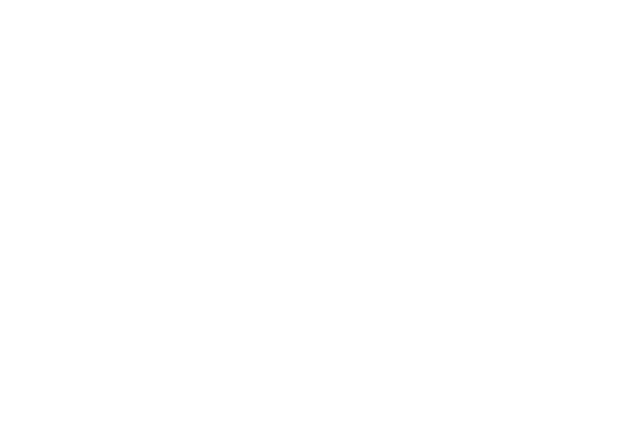
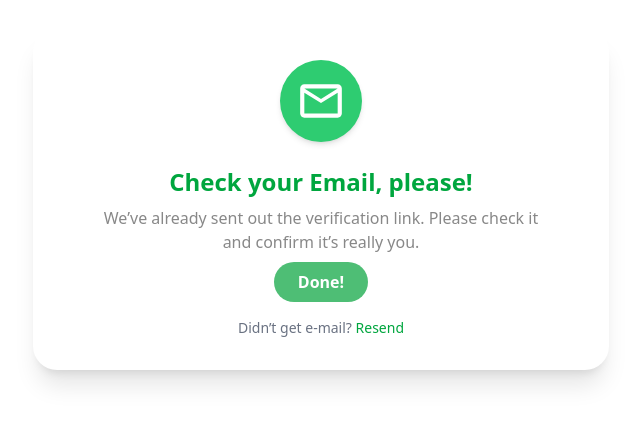
Before and after one commit to saimunhasanrifat14/ChatRoom, a React (Vite) app: page /EmailVerification in a window 1280 px wide. Before the commit this address had no page. Shown: the part 201-624 px from the top of the page, without its empty margins (319-959 px from the left). Built offline with nearby package versions, Linux system fonts and the light colour scheme.

Commit message:
add email verification page

```diff
--- a/src/App.jsx
+++ b/src/App.jsx
@@ -5,6 +5,7 @@
 import SignUp from './Components/SignUp';
 import LogIn from './Components/LogIn';
 import Dashboard from './Components/Dashboard';
+import EmailVerification from './Components/EmailVerification';
 
 const App = () => {
   return (
@@ -14,6 +15,7 @@
         <Route path="/signup" element={<SignUp/>}/>
         <Route path="/login" element={<LogIn/>}/>
         <Route path="/dashboard" element={<Dashboard/>}/>
+        <Route path="/EmailVerification" element={<EmailVerification/>}/>
       </Routes>
     </Router>
   )
--- /dev/null
+++ b/src/Components/EmailVerification.jsx
@@ -0,0 +1,73 @@
+import React, { useState } from "react";
+import { Link, useNavigate } from "react-router-dom";
+import { getAuth, sendEmailVerification } from "firebase/auth";
+import { MdOutlineMailOutline } from "react-icons/md";
+
+const EmailVerification = () => {
+  const [loading, setLoading] = useState(false);
+  const [errorMsg, setErrorMsg] = useState("");
+  const auth = getAuth();
+  const navigate = useNavigate();
+
+  const handleCheckVerification = async () => {
+    setLoading(true);
+    setErrorMsg("");
+    try {
+      await auth.currentUser.reload();
+      if (auth.currentUser.emailVerified) {
+        navigate("/dashboard");
+      } else {
+        setErrorMsg("Your email is not verified yet!");
+      }
+    } catch (error) {
+      setErrorMsg("Your email is not verified yet!");
+    } finally {
+      setLoading(false);
+    }
+  };
+
+  const handleResend = () => {
+    sendEmailVerification(auth.currentUser).then(() => {});
+  };
+
+  return (
+    <div className="flex items-center justify-center h-screen bg-white px-4">
+      <div className="max-w-xl w-full p-8 text-center bg-white rounded-3xl shadow-xl ">
+        <div className="flex justify-center mb-6 z-10">
+          <span className="bg-[#2ecc71] p-4 rounded-full shadow-md text-[50px] text-white">
+            <MdOutlineMailOutline />
+          </span>
+        </div>
+        {errorMsg !== "" ? (
+          <p className="text-2xl font-bold text-red-500 mb-2">{errorMsg}</p>
+        ) : (
+          <h2 className="text-2xl font-bold text-green-600 mb-2">
+            Check your Email, please!
+          </h2>
+        )}
+        <p className="mb-2 text-[#888888]">
+          We’ve already sent out the verification link. Please check it <br />{" "}
+          and confirm it’s really you.
+        </p>
+        <button
+          onClick={handleCheckVerification}
+          className="bg-[#4ebe75] text-white font-semibold py-2 px-6 rounded-full hover:bg-green-700 cursor-pointer"
+          disabled={loading}
+        >
+          {loading ? "Checking..." : "Done!"}
+        </button>
+        <p className="text-sm text-gray-500 mt-4">
+          Didn’t get e-mail?{" "}
+          <span
+            className="text-green-600 hover:underline hover:text-green-700 cursor-pointer"
+            onClick={handleResend}
+          >
+            Resend
+          </span>
+        </p>
+      </div>
+    </div>
+  );
+};
+
+export default EmailVerification;
--- a/src/Components/LogIn.jsx
+++ b/src/Components/LogIn.jsx
@@ -1,7 +1,11 @@
 import React, { useState } from "react";
-import { Link } from "react-router-dom";
+import { Link, useNavigate } from "react-router-dom";
 import banner from ".././assets/singupPageIMG/benner.jpg";
-import { getAuth } from "firebase/auth";
+import {
+  getAuth,
+  sendEmailVerification,
+  signInWithEmailAndPassword,
+} from "firebase/auth";
 import app from "../../Database/Firebase.config";
 
 const LogIn = () => {
@@ -12,20 +16,25 @@
   const [UserLoginInfoError, setUserLoginInfoError] = useState({
     EmailError: "",
     PasswordError: "",
+    Error: "",
+    EmailVerification: "",
   });
 
   const auth = getAuth(app);
+  const navigate = useNavigate();
 
   const inputDetails = [
     {
       id: 1,
       name: "Email",
+      type: "email",
       placeholder: "you@example.com",
       label: "Full Name",
     },
     {
       id: 2,
       name: "Password",
+      type: "password",
       placeholder: "••••••••",
       label: "Email address",
     },
@@ -68,6 +77,35 @@
         PasswordError: "Password Missing",
       });
     } else {
+      signInWithEmailAndPassword(auth, Email, Password)
+        .then((userinfo) => {
+          console.log(userinfo);
+          if (auth.currentUser.emailVerified) {
+            navigate("/dashboard");
+          } else {
+            sendEmailVerification(auth.currentUser).then(() => {});
+            navigate("/EmailVerification");
+          }
+        })
+        .catch((err) => {
+          console.log(err.code);
+          if (err.code === "auth/network-request-failed") {
+            setUserLoginInfoError({
+              ...UserLoginInfoError,
+              Error: "Network error! try again.",
+            });
+          } else if (err.code === "auth/invalid-email") {
+            setUserLoginInfoError({
+              ...UserLoginInfoError,
+              EmailError: "Invalid email format.",
+            });
+          } else {
+            setUserLoginInfoError({
+              ...UserLoginInfoError,
+              Error: "Something went wrong. Please try again.",
+            });
+          }
+        });
     }
   };
 
@@ -82,6 +120,11 @@
                 <h2 className="text-2xl font-bold text-gray-900">
                   Sign in to your account
                 </h2>
+                {UserLoginInfoError.Error !== "" ? (
+                  <span className="text-red-500 text-[14px]">
+                    {UserLoginInfoError.Error}
+                  </span>
+                ) : (
                   <p className="text-sm text-gray-500 mt-1">
                     Not a member?{" "}
                     <Link
@@ -91,6 +134,7 @@
                       Start a 14 day free trial
                     </Link>
                   </p>
+                )}
               </div>
 
               {/* Sign In Form */}
@@ -106,7 +150,7 @@
                     <input
                       onChange={handleInput}
                       name={item.name}
-                      type="text"
+                      type={item.type}
                       id={item.id}
                       placeholder={item.placeholder}
                       className="mt-1 w-full px-3 py-2 border border-gray-300 rounded-md shadow-sm focus:outline-none focus:ring-green-500 focus:border-green-500 text-sm"
--- a/src/Components/SignUp.jsx
+++ b/src/Components/SignUp.jsx
@@ -36,7 +36,7 @@
   ];
 
   const auth = getAuth(app);
-  const navigate = useNavigate()
+  const navigate = useNavigate();
 
   const [logininfo, setlogininfo] = useState({
     FullName: "",
@@ -101,12 +101,15 @@
             Email: "",
             Password: "",
           });
-          navigate("/dashboard")
+          navigate("/EmailVerification");
+        })
+        .then(() => {
+          sendEmailVerification(auth.currentUser).then(() => {});
         })
         .catch((err) => {
           console.log("error is", err.code);
           if (err.code === "auth/email-already-in-use") {
-            setlogininfo({
+            setlogininfoError({
               ...logininfoError,
               EmailError: "This email is already registered.",
             });
@@ -164,7 +167,7 @@
                       placeholder={item.placeholder}
                       className="mt-1 w-full px-3 py-2 border border-gray-300 rounded-md shadow-sm focus:outline-none focus:ring-green-500 focus:border-green-500 text-sm"
                     />
-                    {[`${item.name}logininfoErrorError`] && (
+                    {logininfoError[`${item.name}Error`] && (
                       <span className="text-red-500 text-[12px]">
                         {logininfoError[`${item.name}Error`]}
                       </span>
```
Lines whose indentation alone changed are shown as unchanged.
